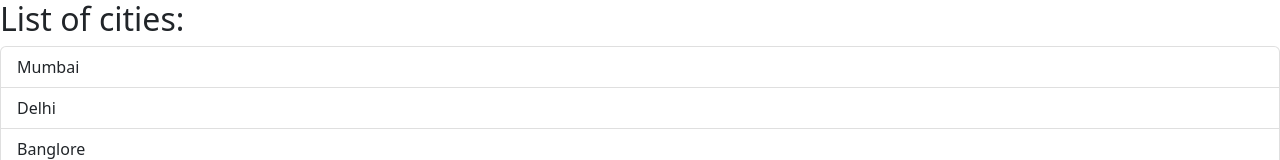
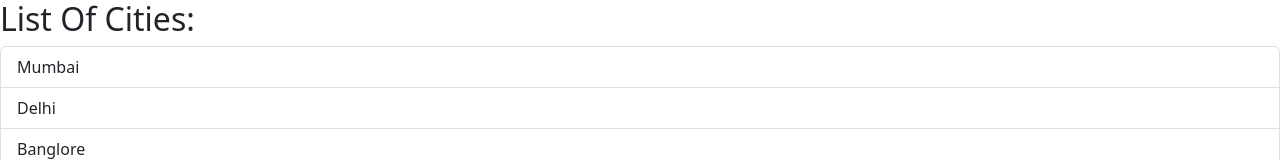
Before and after one commit to Er-Naren719/react-basics, a React (Vite) app: page / in a window 1280 px wide. Shown: the top 160 px of the page. Built offline with nearby package versions, Linux system fonts and the light colour scheme.

Commit message:
Feat: Passing data via props

```diff
--- a/src/App.tsx
+++ b/src/App.tsx
@@ -1,8 +1,16 @@
 import ListGroup from './components/ListGroup';
 
 function App() {
+  let cities = [
+    'Mumbai',
+    'Delhi',
+    'Banglore',
+    'Hydrabad',
+    'Chennai',
+    'Pune'
+  ];
   return <div>
-    <ListGroup />
+    <ListGroup items={cities} heading="List Of Cities" />
   </div>
 }
 
--- a/src/components/ListGroup.tsx
+++ b/src/components/ListGroup.tsx
@@ -1,23 +1,21 @@
 import { useState } from "react";
 
-function ListGroup() {
-  let cities = [
-    'Mumbai',
-    'Delhi',
-    'Banglore',
-    'Hydrabad',
-    'Chennai',
-    'Pune'
-  ];
+interface ListingGroupprops {
+  items: string[];
+  heading: string;
+}
+
+function ListGroup({ items, heading }: ListingGroupprops) {
+
 
   const [selectedindex, setSelectedindex] = useState(-1);
 
   return (
     <>
-      <h2>List of cities:</h2>
-      {cities.length === 0 && <p>No cities found!</p>}
+      <h2>{heading}:</h2>
+      {items.length === 0 && <p>No cities found!</p>}
       <ul className="list-group">
-        {cities.map((city, index) => (
+        {items.map((city, index) => (
           <li
             key={index}
             className={selectedindex === index ? "list-group-item active" : "list-group-item"}
```
